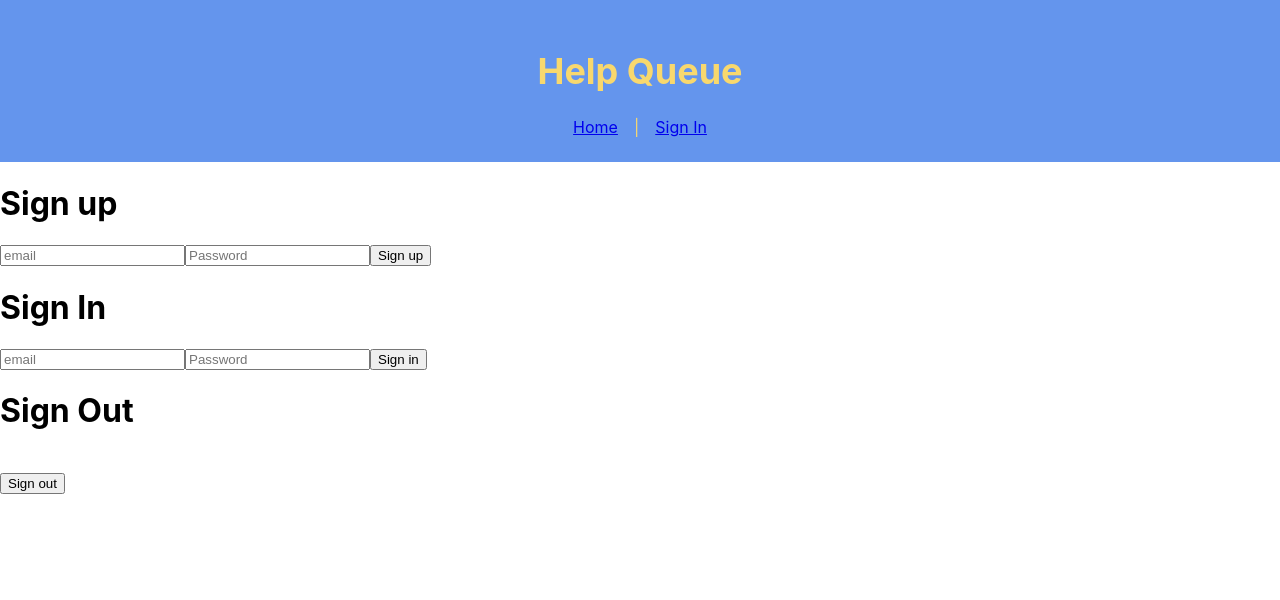
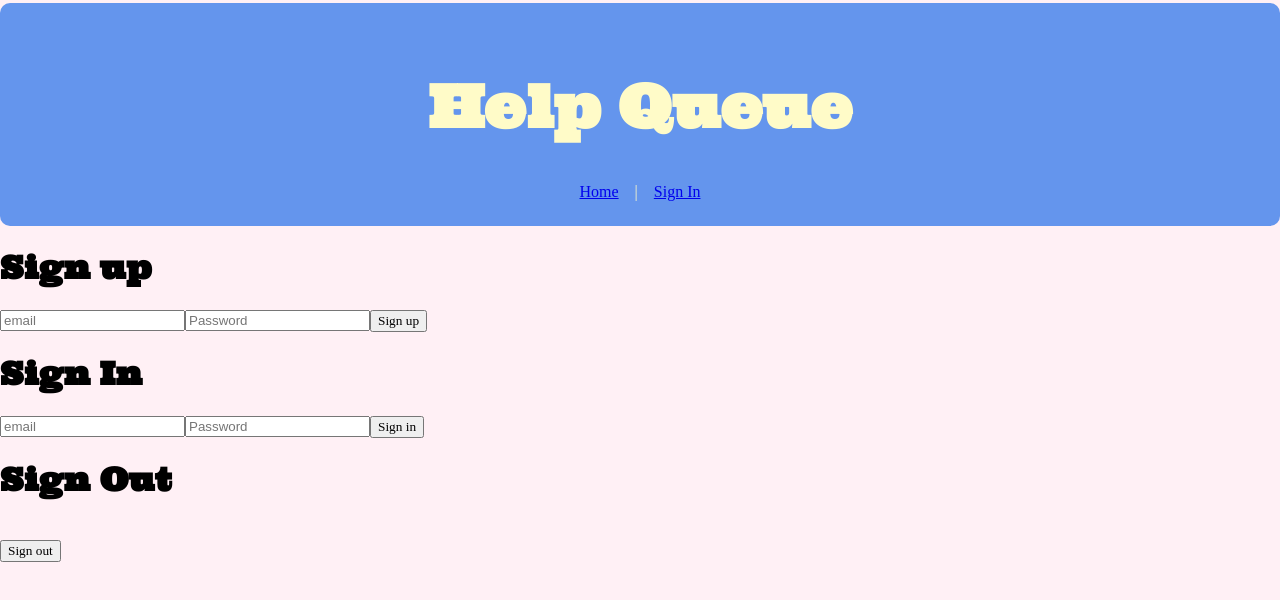
Before and after one commit to AsheUrban/Hooks-and-Help-Queue, a React (Create React App) app: page /sign-in in a window 1280 px wide. Shown: the top 600 px of the page. Built offline with nearby package versions, Linux system fonts and the light colour scheme; no server answers.

Commit message:
add fonts and more styling
Co-authored-by: Claire Thorington <claire.thorington@gmail.com>
Co-authored-by: Ashe Urban <ashe@goldentongue.com>

```diff
--- a/src/components/Header.js
+++ b/src/components/Header.js
@@ -4,13 +4,17 @@ import styled from 'styled-components';
 
 const HelpQueueHeader = styled.div`
   text-align: center;
-  color: #F8D86E;
+  width: 1230px;
+  color: #FFFBC8;
   padding: 25px;
+  margin: auto;
+  margin-top: 3px;
   background-color: #6495ED;
+  border-radius: 10px;
 `;
 
 const H1 = styled.h1`
-  font-size: 36px;
+  font-size: 59px;
 `
 
 const Center = styled.div`
--- a/src/components/Ticket.js
+++ b/src/components/Ticket.js
@@ -8,19 +8,24 @@ function Ticket(props){
   background-color: #f5b700;
   width: 300px;
   margin: auto;
+  margin-top: 15px;
+  margin-bottom: 15px;
   border: 2px solid #fffbc8;
-  margin-top: 15px;
-  padding: 10px;
   text-align: center;
   border-radius: 10px;
   `;
+
+  const H3 = styled.h3`
+  font-size: 22px;
+  color: #FFFBC8;
+  `
 
   return (
 
     <React.Fragment>
       <HelpQueueTickets>
       <div onClick = {() => props.whenTicketClicked(props.id)}>
-        <h3>{props.location} - {props.names}</h3>
+        <H3>{props.location} - {props.names}</H3>
         <p><em>{props.issue}</em></p>
         <p><em>{props.formattedWaitTime}</em></p>
       </div>
--- a/src/components/TicketControl.js
+++ b/src/components/TicketControl.js
@@ -19,14 +19,13 @@ function TicketControl() {
 
   const Button = styled.button`
     background-color: #6495ED; /* Cornflower Blue */
-    border: none;
-    color: #F8D86E;
+    border: 1px solid #FFFBC8;
+    color: #FFFBC8;
     padding: 15px 32px;
     text-align: center;
     text-decoration: none;
     display: flex;
     font-size: 16px;
-    margin-top: 40px;
     border-radius: 10px;
     cursor: pointer;
   `;
@@ -34,6 +33,13 @@ function TicketControl() {
   const Center = styled.div`
     display: flex;
     justify-content: center;
+    text-align: center;
+    width: 1230px;
+    color: #FFFBC8;
+    padding: 25px;
+    margin: auto;
+    background-color: #6495ED;
+    border-radius: 10px;
   `;
 
   useEffect(() => {
--- a/src/components/TicketDetail.js
+++ b/src/components/TicketDetail.js
@@ -1,17 +1,60 @@
 import React from 'react';
 import PropTypes from 'prop-types';
+import styled from 'styled-components';
 
 function TicketDetail(props){
   const { ticket, onClickingDelete, onClickingEdit } = props;
 
+  const HelpQueueTickets = styled.div`
+    background-color: #f5b700;
+    width: 300px;
+    margin: auto;
+    padding: 45px;
+    border: 2px solid #fffbc8;
+    text-align: center;
+    border-radius: 10px;
+  `;
+
+  const H3 = styled.h3`
+    font-size: 22px;
+    color: #FFFBC8;
+  `
+  const HelpQueueTicket = styled.div`
+    background-color: #F8D86E;
+    width: 1280px;
+    margin: auto;
+    border: 2px solid #FFFBC8;
+    padding-top: 150px;
+    padding-bottom: 150px;
+    border-radius: 10px;
+  `;
+
+  const Button = styled.button`
+    background-color: #f5b700; /* Cornflower Blue */
+    border: 2px solid #FFFBC8;
+    margin: 10px;
+    color: #FFFBC8;
+    padding: 15px 32px;
+    text-align: center;
+    text-decoration: none;
+    display: inline;
+    font-size: 16px;
+    border-radius: 10px;
+    cursor: pointer;
+  `;
+
   return (
     <React.Fragment>
-      <h1>Ticket Detail</h1>
-      <h3>{ticket.location} - {ticket.names}</h3>
-      <p><em>{ticket.issue}</em></p>
-      <button onClick={onClickingEdit}>Update Ticket</button>
-      <button onClick={()=> onClickingDelete(ticket.id)}>Close Ticket</button>
-      <hr/>
+      <HelpQueueTicket>
+        <HelpQueueTickets>
+        <h2>Ticket Detail</h2>
+        <H3>{ticket.location} - {ticket.names}</H3>
+        <p><em>{ticket.issue}</em></p>
+        <Button onClick={onClickingEdit}>Update Ticket</Button>
+        <Button onClick={()=> onClickingDelete(ticket.id)}>Close Ticket</Button>
+
+        </HelpQueueTickets>
+      </HelpQueueTicket>
     </React.Fragment>
   );
 }
--- a/src/components/TicketList.js
+++ b/src/components/TicketList.js
@@ -6,19 +6,19 @@ import styled from 'styled-components';
 function TicketList(props){
 
   const HelpQueueTickets = styled.ul`
-
-  background-color: #F8D86E;
-  width: 1200px;
-  margin: auto;
-  border: #FFBC8;
-  padding: 25px;
-  border-radius: 10px;
+    background-color: #F8D86E;
+    width: 1230px;
+    margin: auto;
+    margin-top: 1px;
+    border: 2px solid #FFFBC8;
+    padding: 25px;
+    border-radius: 10px;
   `;
 
   return (
 
     <React.Fragment>
-      <br></br>
+
       <HelpQueueTickets>
       {props.ticketList.map((ticket) =>
         <Ticket
--- a/src/index.css
+++ b/src/index.css
@@ -1,12 +1,20 @@
+
+@import url('https://fonts.googleapis.com/css2?family=Ultra&display=swap');
+
+
 body {
   margin: 0;
-  font-family: -apple-system, BlinkMacSystemFont, 'Segoe UI', 'Roboto', 'Oxygen',
-    'Ubuntu', 'Cantarell', 'Fira Sans', 'Droid Sans', 'Helvetica Neue',
-    sans-serif;
-  -webkit-font-smoothing: antialiased;
-  -moz-osx-font-smoothing: grayscale;
+  font-family:'Times New Roman', Times, serif;
+  background-color: lavenderblush;
 }
 
+h1 {
+  font-family: "Ultra";
+}
+
+button {
+  font-family:"Times New Roman", Times, serif;
+}
 code {
   font-family: source-code-pro, Menlo, Monaco, Consolas, 'Courier New',
     monospace;
```
